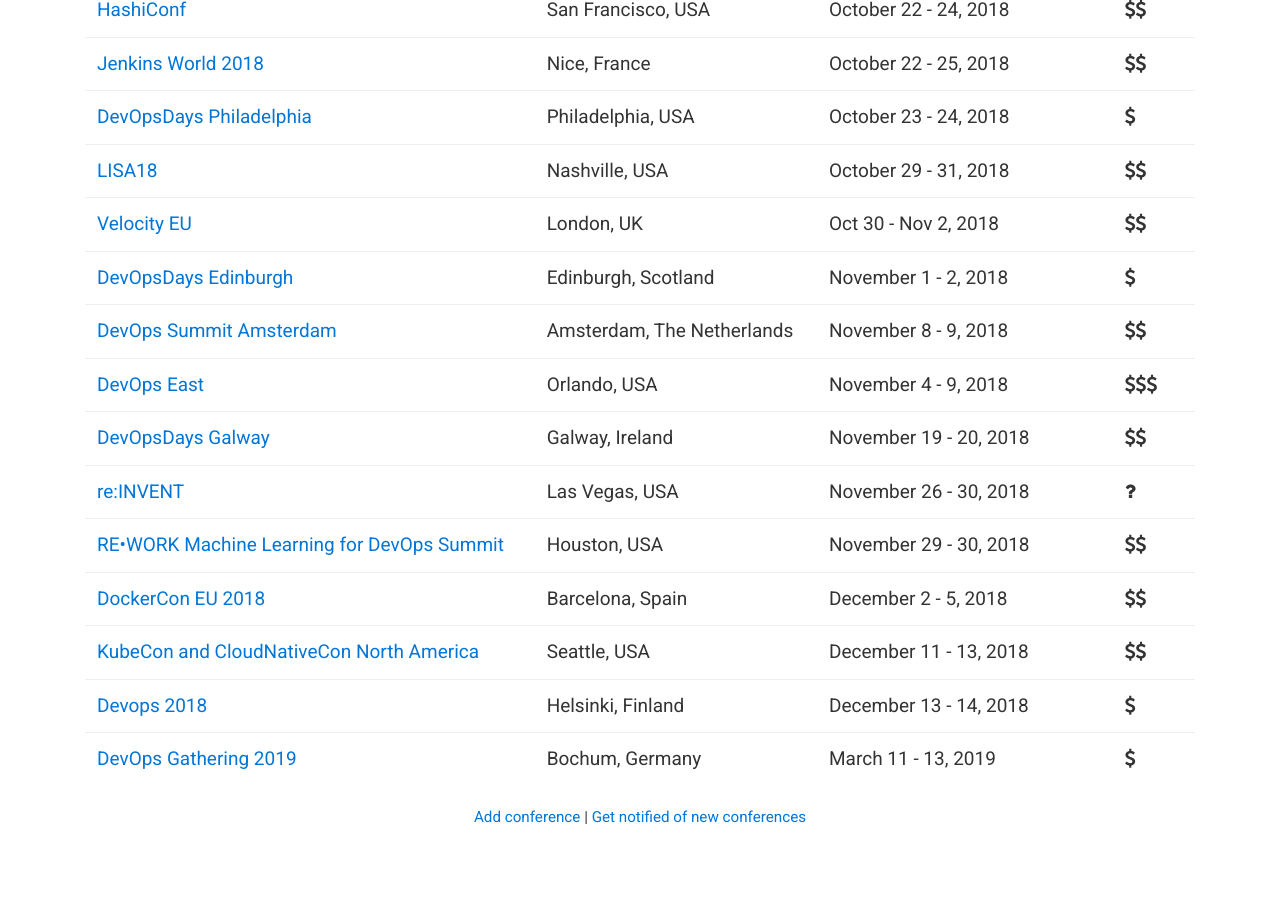
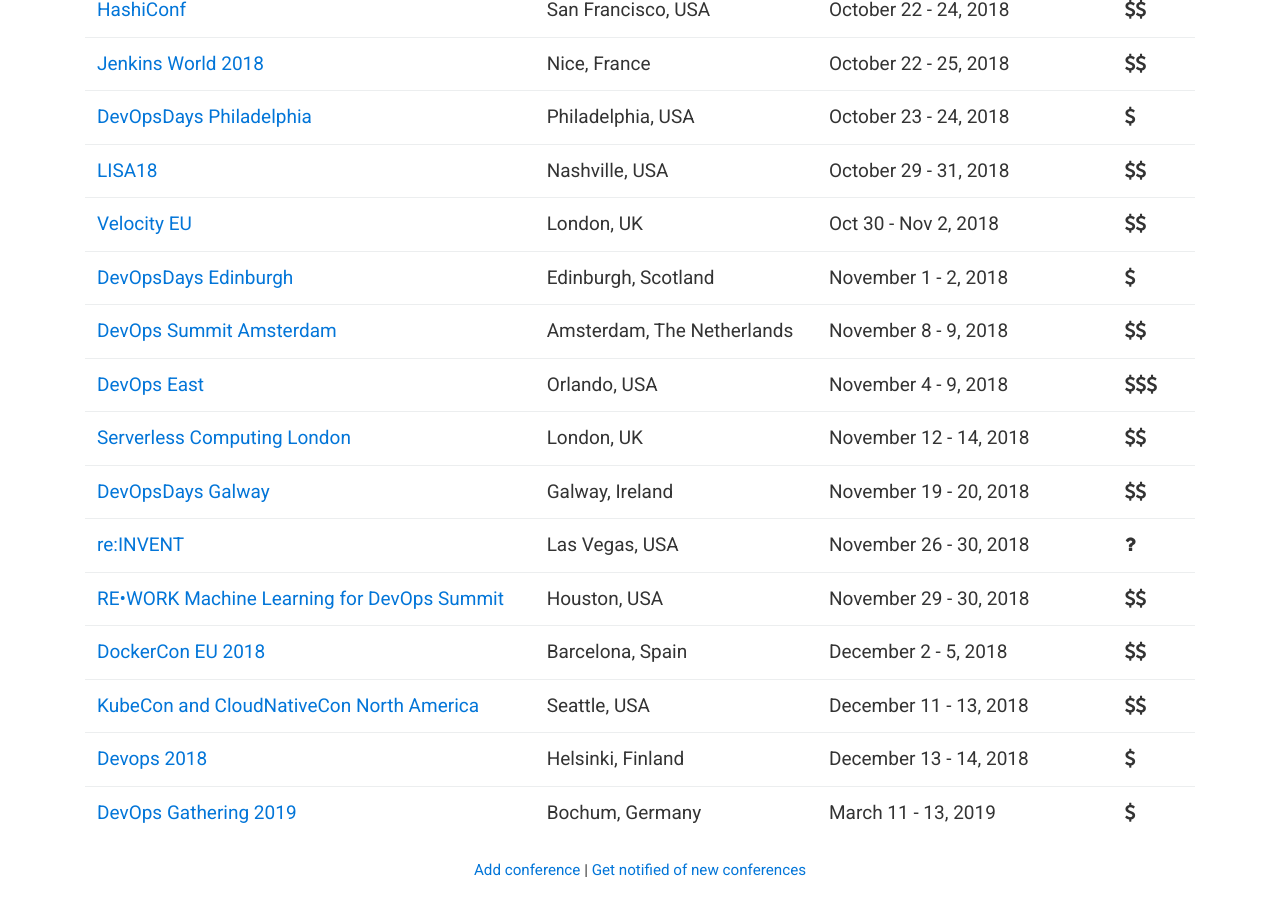
Before and after one commit to finspin/gotodevops.org, a Jekyll site: the page built from index.md, in a window 1280 px wide and 900 px high, scrolled down 5410 px. Built offline with Jekyll 4.4.1, drawn with Linux system fonts in a browser that asks for light colours; nearby versions of some CDN libraries; before the commit the page ends 6256 px from its top, so only the background shows below that.

Commit message:
Added Serverless Computing London

```diff
--- a/_data/conferences.yml
+++ b/_data/conferences.yml
@@ -962,6 +962,15 @@
   start-date: 1535688045
   cost: 1
 
+- name: Serverless Computing London
+  url: https://serverlesscomputing.london/
+  location:
+    city: London
+    country: UK
+  date: November 12 - 14, 2018
+  start-date: 1541980800
+  cost: 2
+
 - name: DockerCon EU 2018
   url: https://europe-2018.dockercon.com/
   location:
```
